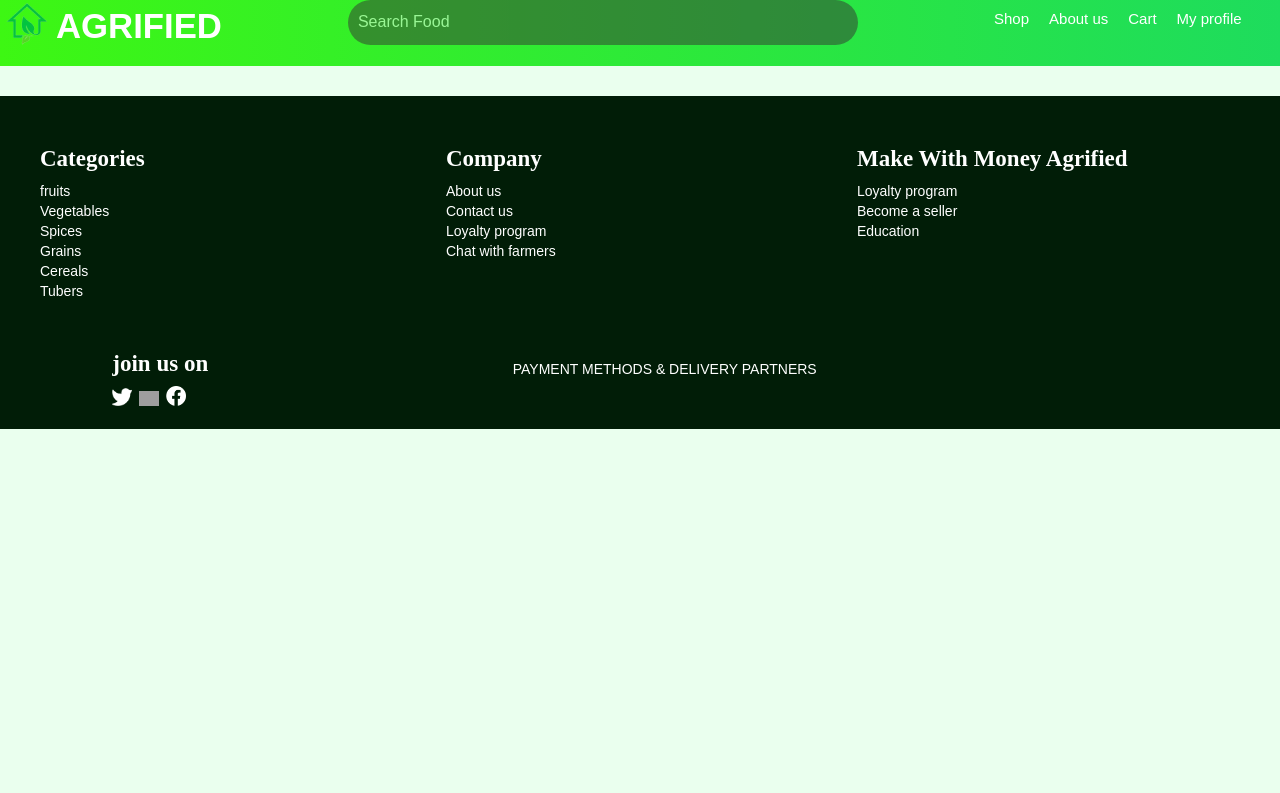
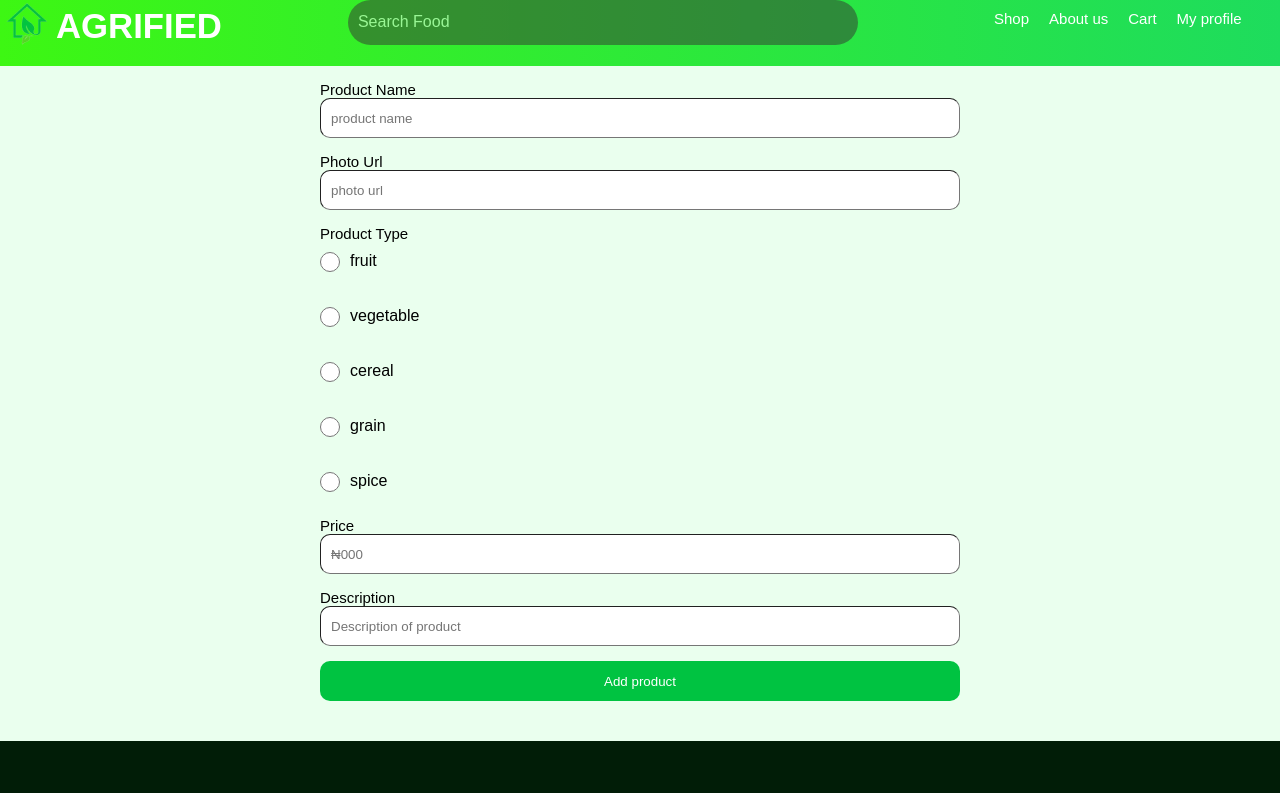
Before and after one commit to Ephraimiyanda/e-commerce-web-app, a React (Vite) app: page /sellProduct in a window 1280 px wide. Shown: the top 793 px of the page. Built offline with nearby package versions, Linux system fonts and the light colour scheme; grey boxes are pictures that could not be loaded.

Commit message:
new commit

```diff
--- a/src/app-component.jsx
+++ b/src/app-component.jsx
@@ -16,6 +16,7 @@ import { Redirect } from "react-router-dom";
 import Search from "./Search";
 import { Link } from "react-router-dom";
 import ChangePassword from "./login-signup/change password";
+import AddProducts from "./login-signup/New-Products";
 function App(){
     const [cartItems, setCartItems]=useState([]);
     const[quantity,setquantity]=useState(1)
@@ -102,6 +103,7 @@ return(
        <Route path="/Profile" component={Profile}></Route>
        <Route path="/search" component={Search}></Route>
        <Route path="/changePassword" component={ChangePassword}></Route>
+       <Route path="/sellProduct" component={AddProducts}></Route>
        <Route exact path="/" component={Login}></Route>
 
        </Suspense>
--- a/src/cart-components/cart.jsx
+++ b/src/cart-components/cart.jsx
@@ -1,12 +1,14 @@
-import React, { useContext } from 'react';
+import React, { useContext,useState } from 'react';
 import dustbin from "../../images/trash-bin-svgrepo-com.svg"
 import { CartContext } from '../cart-components/cartContext';
 import { Link } from 'react-router-dom';
+import Alert from '../alert';
 
 const Cart = () => {
+  const[NeedValue,setMessageValue]=useState(false);
   const {cartItems,removeFromCart,quantity,addQuantity,reduceQuantity}=useContext(CartContext)
 
- const total = cartItems.reduce((item, current) => (item + current.price) * current.quantity,0);
+ const total = cartItems.reduce((item, current) => (item + current.price) * current.quantity,1);
 
  function remove(product){
   removeFromCart(product)
@@ -19,11 +21,11 @@ function reduceitemQuantity(quantity){
   reduceQuantity(quantity)
 }
   return (
+  <div>
+      {NeedValue?<Alert type="success"><p className='addToCartMessage'>Successfully removed<span>✔️</span></p></Alert>:""}
     <div className="cart">
 
       <h2>Cart</h2>
-
-
       {cartItems.length === 0 ? (
         <p className='empty-cart-p'>Your cart is empty.</p>
       ) : (
@@ -46,7 +48,13 @@ function reduceitemQuantity(quantity){
               </div>
                <div className='cart-btns'>
                    <button className='payment-btn'>Make Payment</button>
-                   <button className='remove-item-btn' onClick={()=>{remove(items)}} ><img  src={dustbin} alt="" width ="20px"/> Remove</button>
+                   <button className='remove-item-btn' onClick={()=>{
+                    remove(items)
+                    setMessageValue(true)
+                    setTimeout(()=>{
+                    setMessageValue(false)
+                    },1500)
+                  }} ><img  src={dustbin} alt="" width ="20px"/> Remove</button>
                </div>
            </div>
           ))}
@@ -59,6 +67,7 @@ function reduceitemQuantity(quantity){
       <p >₦{parseFloat((total).toFixed(2))}</p>
       </div>
     </div>
+  </div>
   );
 };
 
--- a/src/index.css
+++ b/src/index.css
@@ -9,7 +9,6 @@
   background-color: #d1e7dd;
   border-color: #badbcc;
 }
-
 .searchname{
   background-color: #fff;
   width: 220px;
@@ -356,10 +355,10 @@ width: 50%;
   width: 70px;
   height: 70px;
   text-align: center;
+  border: 1px solid #00C341;
 }
 
 .white-background{
-  background-color:#EAFFEE;
   display: flex;
   flex-direction: column;
   align-items: center;
@@ -367,6 +366,7 @@ width: 50%;
   padding: 10px 0;
   width: max-content;
   margin-bottom: 20px;
+  border: 1px solid #00C341;
 }
 dl{
   text-align: left;
@@ -1021,6 +1021,27 @@ margin-left: 10px;
  .empty-cart-p{
   height: 20px;
 }
+.radio-div{
+  display: flex;
+}
+.radio-div p{
+  padding: 0px;
+  padding-top: 10px;
+  width: 100px;
+  font-size: medium;
+}
+.radio-div input{
+  width: 20px;
+  margin-right: 10px;
+}
+.newProduct-form{
+  width: 50%;
+  margin-left: auto;
+  margin-right: auto;
+}
+.unsuccessful-message{
+  background: rgb(247, 134, 134);
+}
 @media (max-width:1000px) {
 
   .social-links{
@@ -1099,7 +1120,6 @@ p{
   margin-top: -25px;
   width: 90%;
   justify-content: space-around;
-  transition: all 0.5s;
   width: 90%;
   border-width: 0px;
   display: flex;
@@ -1108,10 +1128,8 @@ p{
 }
 .show{
   display: flex;
-  position: absolute;
-  background: linear-gradient(to right, rgb(61, 247, 19),#1edc5d);
   opacity: 1;
-  transform: translateY(80px);
+  margin-top: 7px;
   width: 100%;
   margin-left: -10px;
   padding-top: 14px;
@@ -1123,6 +1141,10 @@ p{
   flex-wrap: wrap;
   position: relative;
   height: 70px;
+  transition: all 0s;
+ }
+ .increase{
+  padding-bottom: 100px;
  }
  .nav > input{
   width: 50%;
@@ -1149,6 +1171,11 @@ padding: 0px;
 
 
 @media (max-width:555px) {
+  .newProduct-form{
+    width: 90%;
+    margin-left: auto;
+    margin-right: auto;
+  }
   .addToCartMessage p{
     padding: 0px;
   }
--- /dev/null
+++ b/src/login-signup/New-Products.jsx
@@ -0,0 +1,72 @@
+import { useState } from "react"
+import Alert from "../alert";
+import { Redirect } from "react-router-dom";
+export default function AddProducts(){
+    const[name,setProductName]=useState("");
+    const[photo,setPhotoUrl]=useState("");
+    const[price,setPrice]=useState("");
+    const[description,setDescription]=useState("");
+    const[fruit,setFruit]=useState("fruit");
+    const[Vegetable,setVegetable]=useState("vegetable");
+    const[Cereal,setCereal]=useState("cereal");
+    const[Grain,setGrain]=useState("grain");
+    const[Spice,setSpice]=useState("spice");
+    const[type,setType]=useState("");
+    const[message,setMessage]=useState(false);
+    const[NeedValue,setMessageValue]=useState(false);
+    const handleSubmitForNewProduct=(e)=>{
+        const NewProduct = {name,photo,price,description,type}
+
+        fetch(`http://localhost:3000/product`,{
+          method:"POST",
+          headers:{"content-Type":"application/json"},
+          body:JSON.stringify(NewProduct)
+        }).then()
+    .catch()
+    }
+
+      return(
+        <div>
+             {message ?<Alert type="success"><p className='addToCartMessage'>Added to shopping menu<span>✔️</span></p></Alert>:""}
+             {NeedValue?<Alert type="success"><p className='addToCartMessage unsuccessful-message'>Need to add missing value<span>❌</span></p></Alert>:""}
+              <form className="newProduct-form" onSubmit={(e)=>{
+                if(name.length>0 &&
+                   photo.length>0 &&
+                   type.length>0 &&
+                   price.length>0 &&
+                   description.length>0){
+                    handleSubmitForNewProduct();
+                    setMessage(true);
+                    setTimeout(()=>{
+                    setMessage(false);
+                    <Redirect to="/Profile"/>
+                    },1500)
+                }else{
+                    e.preventDefault();
+                    setMessageValue(true)
+                    setTimeout(()=>{
+                    setMessageValue(false)
+                    },1500)
+
+                }
+           }}>
+               <label htmlFor="name">Product Name</label>
+               <input type="text" name="name" value={name} placeholder="product name" onChange={(e)=>setProductName(e.target.value)} />
+               <label htmlFor="photo">Photo Url</label>
+               <input value={photo} type="text" name="photo" placeholder="photo url"  onChange={(e)=>setPhotoUrl(e.target.value)}></input>
+               <label htmlFor="type">Product Type</label>
+              <div className="radio-div"> <input type="radio" name="type" value={fruit} onChange={(e)=>setType(fruit)}/><p>fruit</p></div>
+              <div className="radio-div"><input type="radio" name="type" value={Vegetable}  onChange={(e)=>setType(Vegetable)}/><p>vegetable</p></div>
+              <div className="radio-div"> <input type="radio" name="type" value={Cereal}  onChange={(e)=>setType(Cereal)}/><p>cereal</p></div>
+              <div className="radio-div"> <input type="radio" name="type" value={Grain}  onChange={(e)=>setType(Grain)}/><p>grain</p></div>
+              <div className="radio-div"> <input type="radio" name="type" value={Spice}  onChange={(e)=>setType(Spice)}/><p>spice</p></div>
+               <label htmlFor="price">Price</label>
+               <input type="number" name="price" value={price} placeholder="₦000"  onChange={(e)=>setPrice(e.target.value)} />
+               <label htmlFor="Description">Description</label>
+               <input value={description} type="text" name="Description" placeholder="Description of product"  onChange={(e)=>setDescription(e.target.value)} ></input>
+
+             <button className="signup-btn">Add product</button>
+           </form>
+        </div>
+      )
+}
--- a/src/login-signup/change password.jsx
+++ b/src/login-signup/change password.jsx
@@ -20,7 +20,7 @@ export default function ChangePassword() {
 
   const onChangePasswordForCustomer = () => {
     const changedPassword = { password: newPassword };
-    fetch(`http://localhost:3000/users?id=${userId}`, {
+    fetch(`http://localhost:3000/users?id=${userId}&password=${oldPassword}`, {
       method: "PUT",
       headers: { "Content-Type": "application/json" },
       body: JSON.stringify(changedPassword),
@@ -35,12 +35,10 @@ export default function ChangePassword() {
       });
   };
 
-  const onChangePasswordForFarmer = () => {
-    const changedPassword = { password: newPassword };
-    fetch(`http://localhost:3000/farmers?id=${userId}`, {
+  const onChangePasswordForFarmer = (changedPassword) => {
+    fetch(`http://localhost:3000/farmers?id=${userId}&password=${oldPassword}`, {
       method: "PUT",
-      headers: { "Content-Type": "application/json" },
-      body: JSON.stringify(changedPassword),
+      body: changedPassword,
     })
       .then((response) => {
         if (response.ok) {
@@ -58,13 +56,13 @@ export default function ChangePassword() {
 
   return (
     <div>
-      <form
+      <form className="newProduct-form"
         onSubmit={(event) => {
           event.preventDefault();
           if (originalPass === oldPassword && userType === true) {
             onChangePasswordForCustomer();
           } else {
-            onChangePasswordForFarmer();
+            onChangePasswordForFarmer(newPassword);
           }
         }}
       >
--- a/src/product-components/productOpen.jsx
+++ b/src/product-components/productOpen.jsx
@@ -46,7 +46,7 @@ function ProductOpen(){
 
             </div>
             <div>
-                <h2 className="more-h2">More products like {product.name}</h2>
+                <h2 className="productOpen-h2">More products like {product.name}</h2>
                 <div className="more-products">
                     <Item productType={product.type} productClass={"productInMore"}/>
                 </div>
--- a/src/profile/profile.jsx
+++ b/src/profile/profile.jsx
@@ -20,7 +20,7 @@ function Profile(){
 }
     return (
     <div>
-
+  { loggedInUser && loggedInUser.map((users)=>
     <div><div className="head ">
             <h1>My Account</h1>
         </div><section className="profile-box">
@@ -32,6 +32,8 @@ function Profile(){
                         <li><a href="">payments</a></li>
                         <li><a href="">transaction</a></li>
                         <li><Link to="changePassword">change password</Link></li>
+                        {users.isCustomer?"":<li><Link to="sellProduct">Sell product</Link></li>}
+                        {users.isCustomer?"":<li><Link>Reviews</Link></li>}
                         <li><button className="logout-btn" onClick={Logout}
 
                             >logout</button></li>
@@ -41,7 +43,7 @@ function Profile(){
                     <div className="profile-dashboard">
                         <div className="profile">
 
-                            { loggedInUser && loggedInUser.map((users)=>
+
                             <div key={users.username}>
                              <h4>{users.username}</h4>
                              <div>
@@ -52,7 +54,7 @@ function Profile(){
 
                              <h5>Lagos Nigeria</h5>
                              </div>
-                           )}
+
 
 
                         </div>
@@ -71,7 +73,7 @@ function Profile(){
                 </main>
 
             </section></div>
-
+    )}
     </div>
     )}
     export default Profile;
```
Also changed, not shown: src/data.json (+11 -1 lines).
